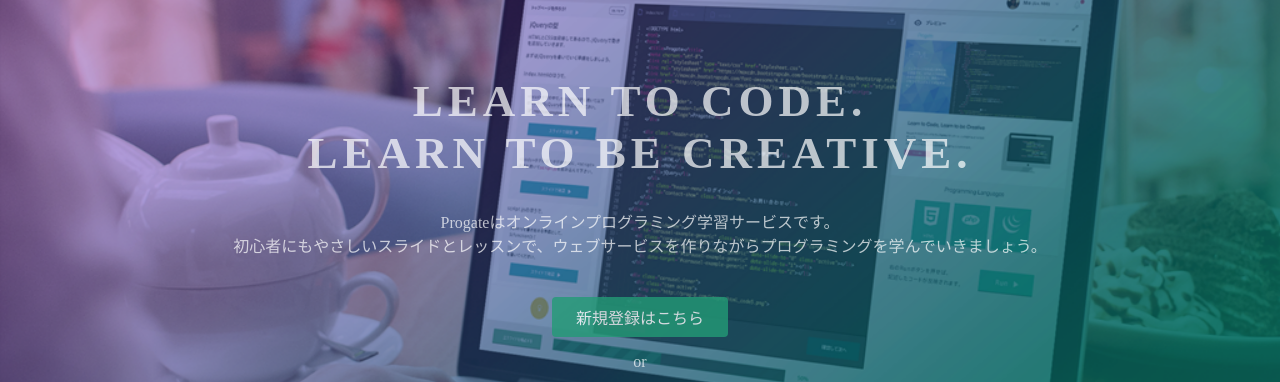
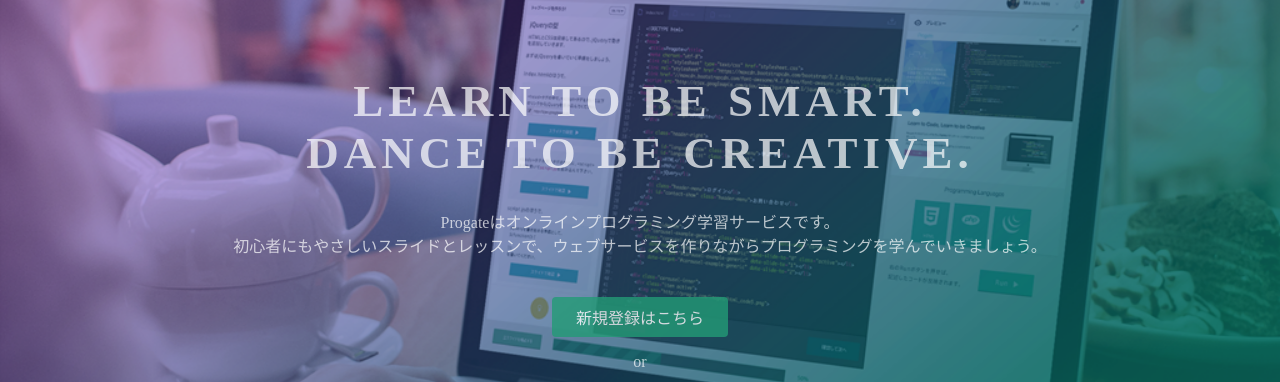
Before and after one commit to FloydWhyte/bboy.github.io, a plain HTML site: page index.html in a window 1280 px wide. Shown: the part 135-517 px from the top of the page. Drawn offline with Linux system fonts and the light colour scheme.

Commit message:
Update index.html

```diff
--- a/index.html
+++ b/index.html
@@ -23,7 +23,7 @@
   </header>
   <div class="top-wrapper">
     <div class="container">
-      <h1>LEARN TO CODE.<br>LEARN TO BE CREATIVE.</h1>
+      <h1>LEARN TO BE SMART.<br>DANCE TO BE CREATIVE.</h1>
       <p>Progateはオンラインプログラミング学習サービスです。<br>初心者にもやさしいスライドとレッスンで、ウェブサービスを作りながらプログラミングを学んでいきましょう。</p>
       <div class="btn-wrapper">
         <a href="#" class="btn signup">新規登録はこちら</a>
```
